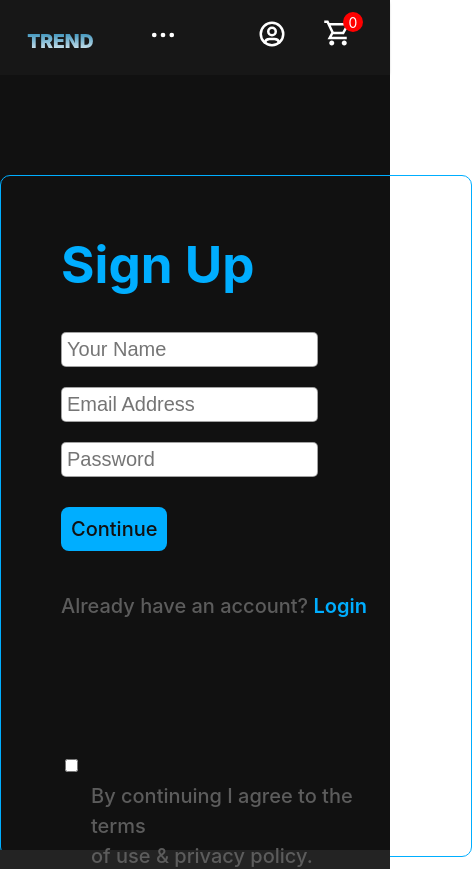
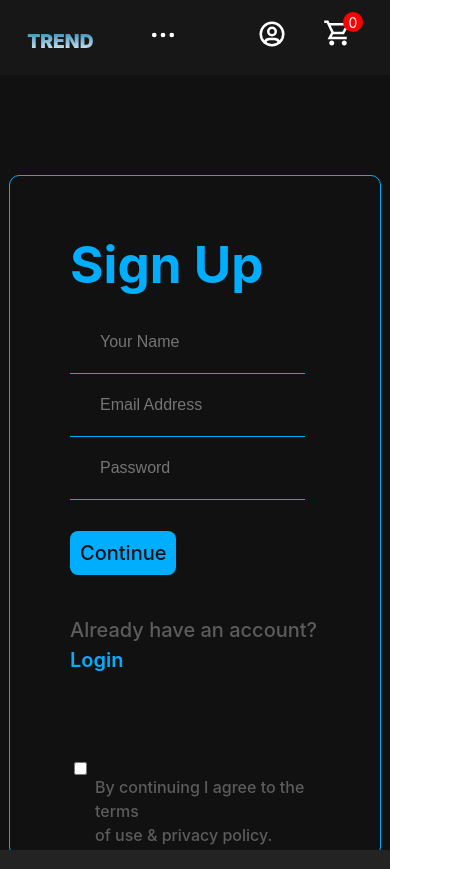
Before and after one commit to DontStopPrograming/e-commerce-clothing, a React (Vite) app: page /login in a window 390 px wide. Shown: the top 869 px of the page, 472 px wide, since content can reach past the window. Built offline with nearby package versions, Linux system fonts and the light colour scheme.

Commit message:
LoginSignUp Component - modified the design of login v2

```diff
--- a/src/components/Pages/CSS/loginSignUp.css
+++ b/src/components/Pages/CSS/loginSignUp.css
@@ -29,22 +29,23 @@
 
 .loginSignup-fields input {
     width: 70%;
-    border: 1px solid #2323236b;
-    border-radius: 5px;
-    padding: 5px;
+    height: 1px;
+    background: #111111;
+    border: none;
+    color: #ffffff;
+    padding: 30px;
     outline: none;
+    line-height: 20px;
 
-    margin-top: 20px;
-    font-size: 20px;
-    -webkit-border-radius: 5px;
-    -moz-border-radius: 5px;
-    -ms-border-radius: 5px;
-    -o-border-radius: 5px;
+
+    border-bottom: 1px solid #00aeff;
+    margin-bottom: 1px;
+
+    font-size: 1rem;
+
+
 }
 
-.loginSignup-fields input:hover {
-    border: 1px solid #9a7eff;
-}
 
 .loginSignup-container button {
 
@@ -74,6 +75,7 @@
 
 .loginSignup-agree {
     display: flex;
+    flex-direction: row;
     align-items: center;
     margin-top: 20px;
     gap: 10px;
@@ -81,3 +83,30 @@
     font-size: 18px;
     font-weight: 500;
 }
+
+@media (max-width: 768px) {
+
+    .loginSignup-container {
+        width: 250px;
+        height: 600px;
+        margin: auto;
+        padding: 40px 60px;
+        border: solid 1px #00aeff;
+        border-radius: 10px;
+    }
+
+    .loginSignup,
+    .loginSignup-agree p {
+        font-size: 1rem;
+    }
+
+    .loginSignup-agree {
+
+        align-items: center;
+        margin-top: -20px;
+        gap: 5px;
+
+    }
+
+
+}
```
